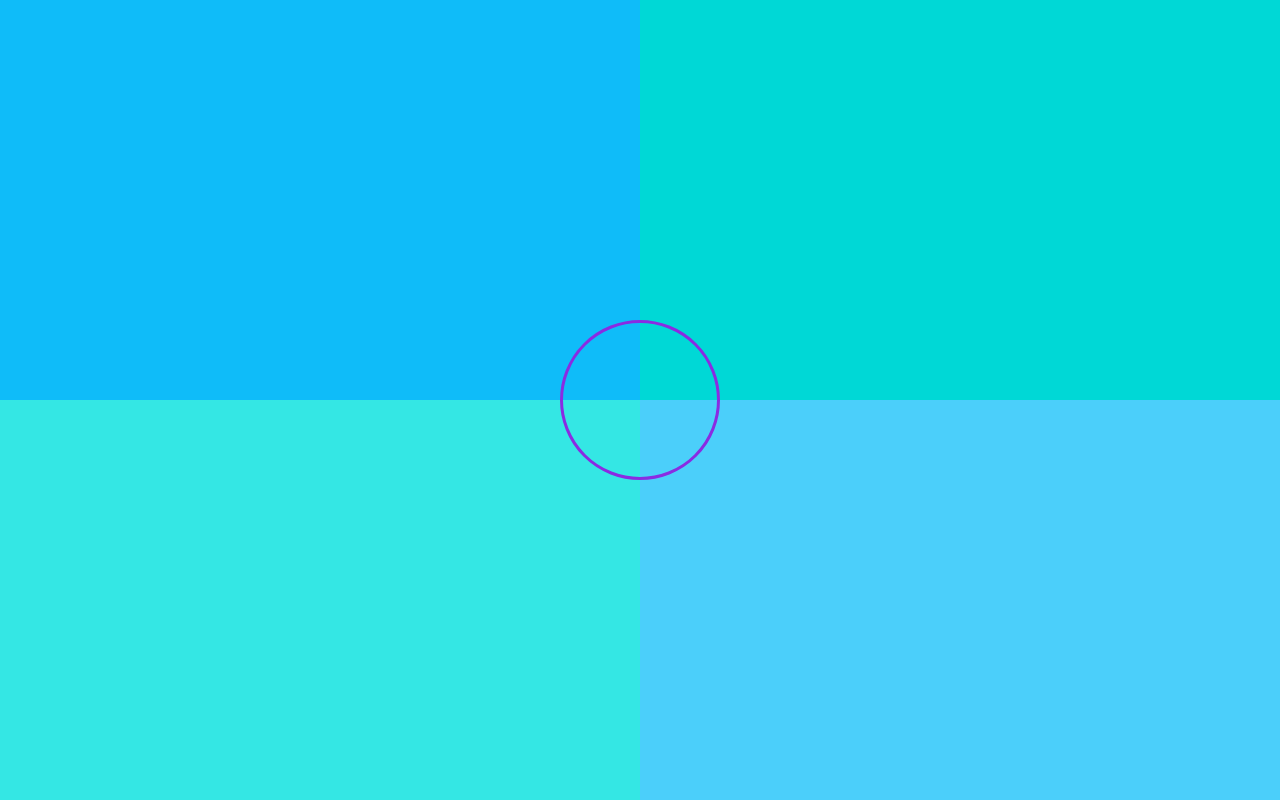
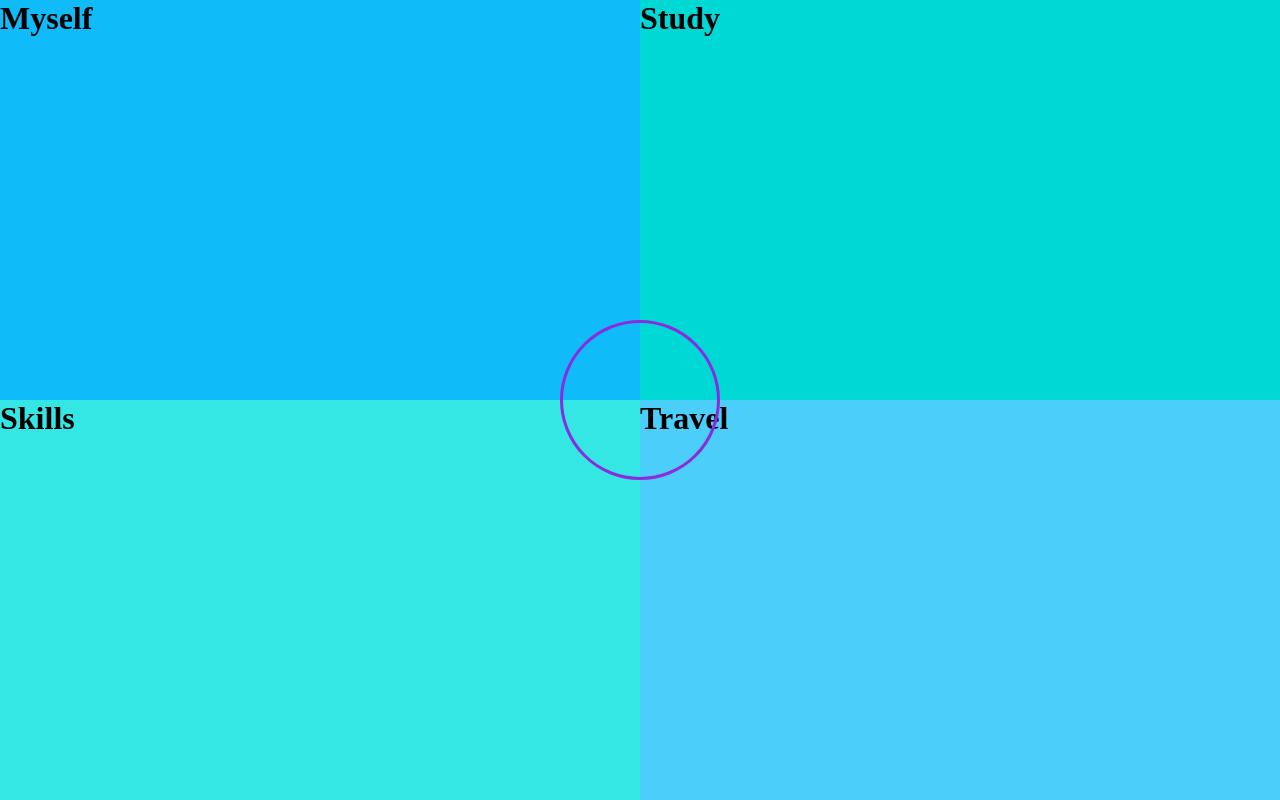
Before and after one commit to md2eoseo/personal-website, a plain HTML site: page index.html in a window 1280 px wide. Drawn offline with Linux system fonts and the light colour scheme.

Commit message:
added categories

```diff
--- a/index.html
+++ b/index.html
@@ -10,10 +10,10 @@
     <div id="wrapper">
       <div id="layer"><div id="center"></div></div>
       <div id="blocks">
-        <div id="block1" class="block"></div>
-        <div id="block2" class="block"></div>
-        <div id="block3" class="block"></div>
-        <div id="block4" class="block"></div>
+        <div id="block1" class="block"><h1>Myself</h1></div>
+        <div id="block2" class="block"><h1>Study</h1></div>
+        <div id="block3" class="block"><h1>Skills</h1></div>
+        <div id="block4" class="block"><h1>Travel</h1></div>
       </div>
     </div>
     <script src="script.js"></script>
```
